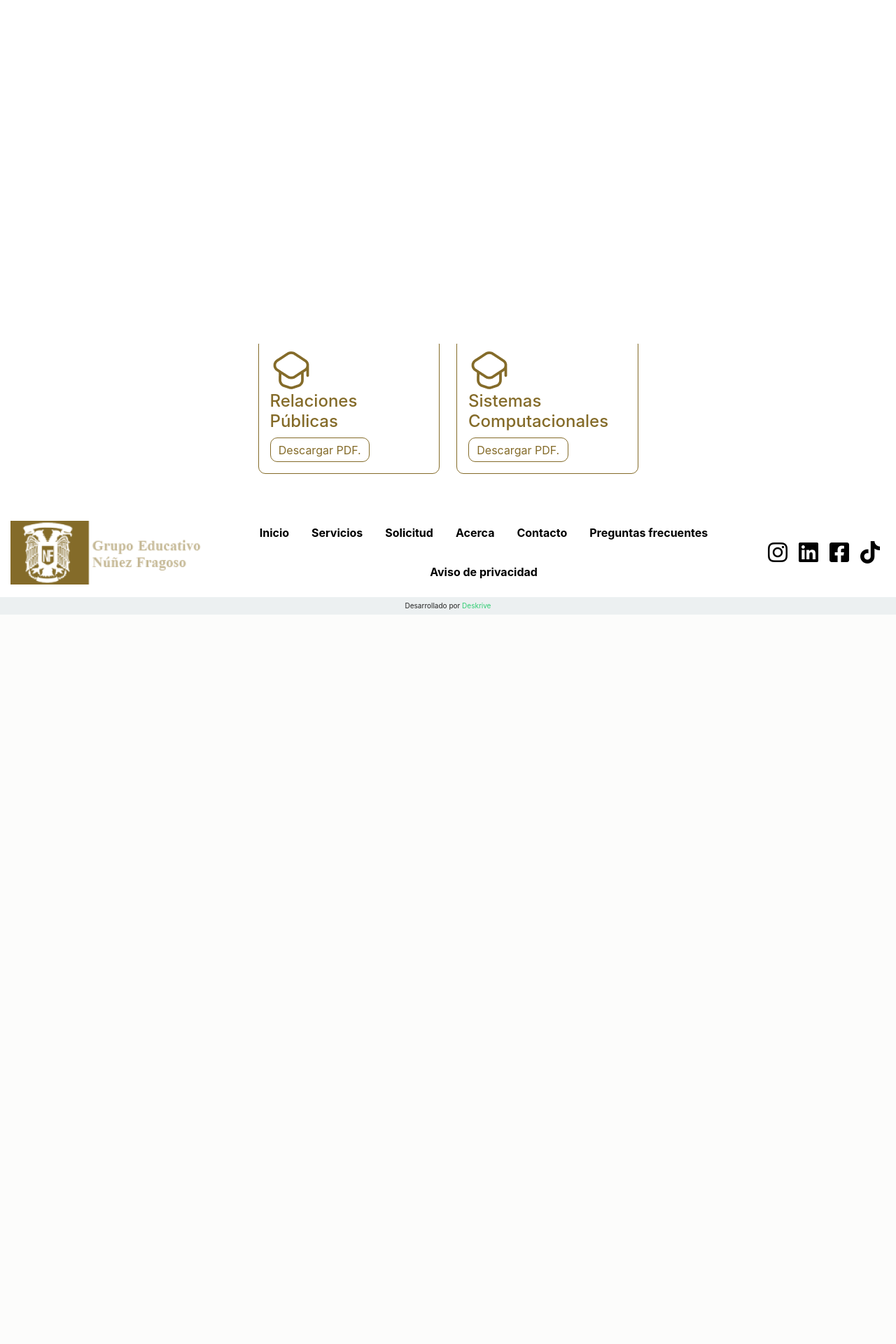
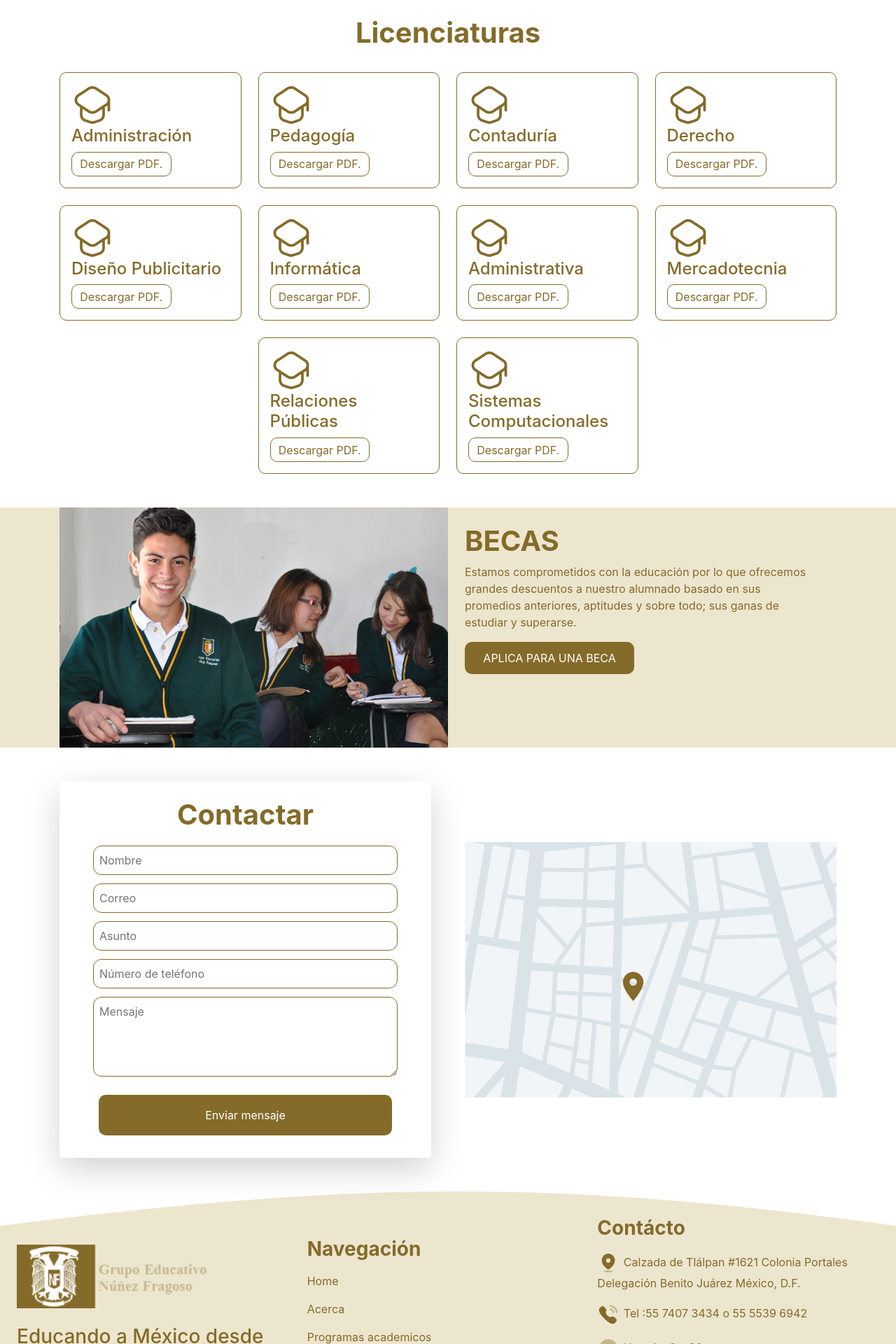
Before and after one commit to samuel-mc/nunezyf, a PHP site: page /nunezyf/ in a window 1280 px wide. Shown: the part 3320-5240 px from the top of the page at 70% size. Before the commit the page ends 4198 px from the top, so only its background shows below. Run offline with PHP 8.4, Linux system fonts and the light colour scheme; some libraries are stand-ins or nearby versions.

Commit message:
Footer, contacto, becas

```diff
--- a/public/css/generics.css
+++ b/public/css/generics.css
@@ -47,8 +47,9 @@
 
 .btn--colorThird {
     background-color: var(--color-third);
-    border-color: var(--color-first);
+    border:1px solid var(--color-first);
     color: var(--color-first);
+    transition: all 0.5s ease-in-out;
 }
 
 .btn--colorThird:hover {
@@ -196,6 +197,13 @@
     background-position: center;
     border-radius: 0 0 40px 40px;
 }
+.bg--footer {
+    background-image: url('../img/footer.png');
+    background-repeat: no-repeat;
+    background-size: cover;
+    background-position: start;
+}
+
 .bg--colorFirst {
     background-color: var(--color-first);
 }
@@ -222,6 +230,10 @@
     display: block;
 }
 
+.radius-md{
+    border-radius: 12px;
+}
+
 
 @media (max-width: 990px) {
     .grid--2cols {
--- a/views/index.php
+++ b/views/index.php
@@ -11,7 +11,7 @@
                 <p class="text--colorFirst">Más de 100 años trabajando en el futuro académico de México.</p>
                 <div class="grid--2cols gap-2 align-items-center">
                     <a class="btn btn--colorFirst" href="<?php echo __ROOT__; ?>#contacto">INSCRÍBETE</a>
-                    <img src="<?php echo __ROOT__; ?>/public/img/10k.png">
+                    <img class="img-fluid" src="<?php echo __ROOT__; ?>/public/img/10k.png">
                 </div>
             </div>
             <div class="p-0 p-sm-4 position-relative">
@@ -249,8 +249,45 @@
                     <button class="btn btn--colorThird">Descargar PDF.</button>
                 </div>
             </div>
+        </div>
+    </section>
 
+    <section class="bg--colorSecond">
+        <div class="container grid--2cols">
+            <img class="img-fluid" src="<?php echo __ROOT__; ?>/public/img/becas.png">
+            <div class="py-4 p-sm-4 text--colorFirst">
+                <h1 class="font-weight-bold">BECAS</h1>
+                <p>Estamos comprometidos con la educación por lo que ofrecemos grandes descuentos a nuestro alumnado basado en sus promedios anteriores, aptitudes y sobre todo; sus ganas de estudiar y superarse.</p>
+                <div>
+                    <a href="" class="btn btn--colorFirst">APLICA PARA UNA BECA</a>
+                </div>
+            </div>
         </div>
+    </section>
+
+    <section class="text--colorFirst container grid--2cols py-5 align-items-center gap-8">
+        <form id="formulario" class="radius-md shadow-lg text-left py-4 px-5 rounded-lg gap-2">
+            <h1 class="font-weight-bold text-center">Contactar</h1>
+            <div>
+                <input type="text" class="radius-md btn--colorThird p-2 w-100" placeholder="Nombre">
+            </div>
+            <div>
+                <input type="email" class="radius-md btn--colorThird p-2 w-100" placeholder="Correo">
+            </div>
+            <div>
+                <input type="text" class="radius-md btn--colorThird p-2 w-100" placeholder="Asunto">
+            </div>
+            <div>
+                <input type="text" class="radius-md btn--colorThird p-2 w-100" placeholder="Número de teléfono">
+            </div>
+            <div>
+                <textarea class="radius-md p-2 w-100 btn--colorThird" id="mensaje" rows="4" placeholder="Mensaje"></textarea>
+            </div>
+            <a href="#" class="btn btn--colorFirst px-5 py-3 m-2">
+                Enviar mensaje
+            </a>
+        </form>
+        <img class="img-fluid" src="<?php echo __ROOT__; ?>/public/img/mapa.png">
     </section>
 </main>
 <?php include 'partials/footer.php'; ?>
--- a/views/partials/footer.php
+++ b/views/partials/footer.php
@@ -1,48 +1,42 @@
-<footer class="container-fluid maxw--1280 py-2">
-    <div class="d-flex flex-column flex-lg-row justify-content-between align-items-center">
+<footer class="container-fluid maxw--1280 bg--footer text--colorFirst p-1 p-sm-4">
+    <div class="grid--3cols align-items-center">
+        <div class="gap-4">
+            <img src="<?php echo __ROOT__; ?>/public/img/logo.png" alt="logo de la empresa">
+            <h3 >Educando a México desde 1918.</h3>
+        </div>
         <div class="">
-            <img src="<?php echo __ROOT__; ?>/public/img/logo.png" alt="logo de la empresa">
+            <h3 class="font-weight-bold">Navegación</h3>
+            <div class="my-3 mx-0">
+                <a class="text--colorFirst" href="<?php echo __ROOT__; ?>">Home</a>
+            </div>
+            <div class="my-3 mx-0">
+                <a class="text--colorFirst" href="<?php echo __ROOT__; ?>">Acerca</a>
+            </div>
+            <div class="my-3 mx-0">
+                <a class="text--colorFirst" href="<?php echo __ROOT__; ?>">Programas academicos</a>
+            </div>
+            <div class="my-3 mx-0">
+                <a class="text--colorFirst" href="<?php echo __ROOT__; ?>">Becas</a>
+            </div>
         </div>
-        <div class="navbar__list">
-            <ul class="flex-row flex-wrap align-items-center">
-                <li class="my-3 mx-3">
-                    <a class="a--colorFirst" href="<?php echo __ROOT__; ?>">Inicio
-                    </a>
-                </li>
-                <li class="my-3 mx-3">
-                    <a class="a--colorFirst" href="<?php echo __ROOT__; ?>#unidadDeInspeccion">Servicios
-                    </a>
-                </li>
-                <li class="my-3 mx-3">
-                    <a class="a--colorFirst" href="<?php echo __ROOT__; ?>solicitud">Solicitud
-                    </a>
-                </li>
-                <li class="my-3 mx-3">
-                    <a class="a--colorFirst" href="<?php echo __ROOT__; ?>acerca">Acerca
-                    </a>
-                </li>
-                <li class="my-3 mx-3">
-                    <a class="a--colorFirst" href="<?php echo __ROOT__; ?>contacto">Contacto
-                    </a>
-                </li>
-                <li class="my-3 mx-3">
-                    <a class="a--colorFirst" href="<?php echo __ROOT__; ?>preguntas">Preguntas frecuentes
-                    </a>
-                </li>
-                <li class="my-3 mx-3">
-                    <a class="a--colorFirst" href="https://jumpshare.com/v/o8pcODbKJASSs5uhOqF7" target="_blank">
-                        Aviso de privacidad
-                    </a>
-                </li>
-            </ul>
-        </div>
-        <div class="navbar__list">
-            <ul class="flex">
-                <li class="m-2"><a target="_blank" class="a--colorFirst" href="https://www.instagram.com/marquezymoncadaui/"><i class="fa-brands fa-instagram fa-2xl"></i></a></li>
-                <li class="m-2"><a target="_blank" class="a--colorFirst" href="https://www.linkedin.com/in/m%C3%A1rquez-y-moncada-unidad-de-inspecci%C3%B3n/"><i class="fa-brands fa-linkedin fa-2xl"></i></a></li>
-                <li class="m-2"><a target="_blank" class="a--colorFirst" href="https://www.facebook.com/M%C3%A1rquez-y-Moncada-UI-107009425367129/"><i class="fa-brands fa-square-facebook fa-2xl"></i></i></a></li>
-                <li class="m-2"><a target="_blank" class="a--colorFirst" href="https://www.tiktok.com/@marquezymoncadaui?is_from_webapp=1&sender_device=pc"><i class="fa-brands fa-tiktok fa-2xl"></i></i></a></li>
-            </ul>
+        <div class="">
+            <h3 class="font-weight-bold">Contácto</h3>
+            <div class="my-3 mx-0">
+                <img class="img-fluid" src="<?php echo __ROOT__; ?>/public/img/icon/location.png" >
+                <spam class="text--colorFirst">Calzada de Tlálpan #1621 Colonia Portales Delegación Benito Juárez México, D.F.</spam>
+            </div>
+            <div class="my-3 mx-0">
+                <img class="img-fluid" src="<?php echo __ROOT__; ?>/public/img/icon/tel.png" >
+                <spam class="text--colorFirst">Tel :55 7407 3434 o 55 5539 6942</spam>
+            </div>
+            <div class="my-3 mx-0">
+                <img class="img-fluid" src="<?php echo __ROOT__; ?>/public/img/icon/reloj.png" >
+                <spam class="text--colorFirst">Horario: 8 a 20</spam>
+            </div>
+            <div class="my-3 mx-0">
+                <img class="img-fluid" src="<?php echo __ROOT__; ?>/public/img/icon/email.png" >
+                <spam class="text--colorFirst">info@nunezfragoso.com</spam>
+            </div>
         </div>
     </div>
 </footer>
--- a/views/partials/navbar.php
+++ b/views/partials/navbar.php
@@ -1,7 +1,7 @@
 <header class="d-none d-lg-block bg--colorSecond bg--image2">
     <div class="container d-flex justify-content-between align-items-center py-3">
         <a href="<?php echo __ROOT__; ?>">
-            <img src="<?php echo __ROOT__; ?>/public/img/logo.png" alt="">
+            <img class="img-fluid" src="<?php echo __ROOT__; ?>/public/img/logo.png" alt="">
         </a>
         <nav class="navbar__list">
             <ul>
```
Also changed, not shown: public/img/becas.png (renamed from public/img/Recurso 1 1.png), public/img/footer.png (added), public/img/icon/email.png (renamed from public/img/icon/Message.png), public/img/icon/reloj.png (renamed from public/img/icon/Time Circle.png), public/img/icon/tel.png (renamed from public/img/icon/Calling.png), public/img/mapa.png (renamed from public/img/Frame 237704.png).
